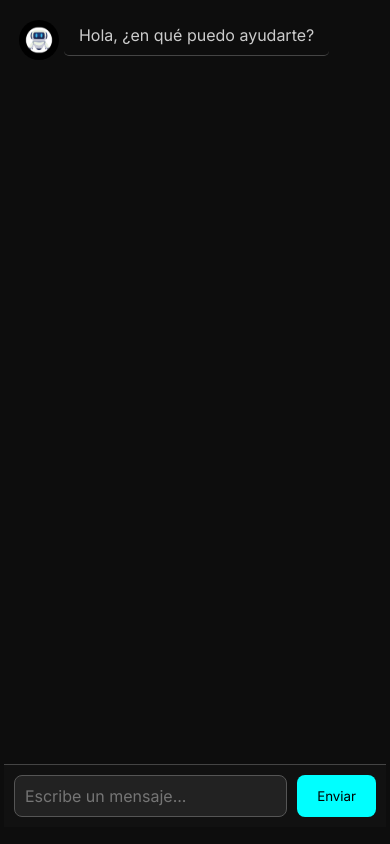
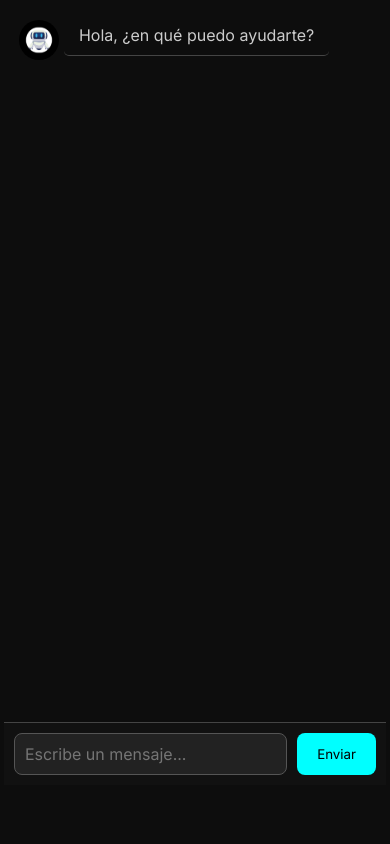
Before and after one commit to chatbot-poli/main, a Flask app: page / in a window 390 px wide. Run offline with Flask 3, Linux system fonts and the light colour scheme.

Commit message:
Update index.html

```diff
--- a/templates/index.html
+++ b/templates/index.html
@@ -208,7 +208,7 @@
                 padding: 0;
             }
             .page-layout {
-                height: 98%;
+                height: 93%;
             }
         }
     </style>
```
